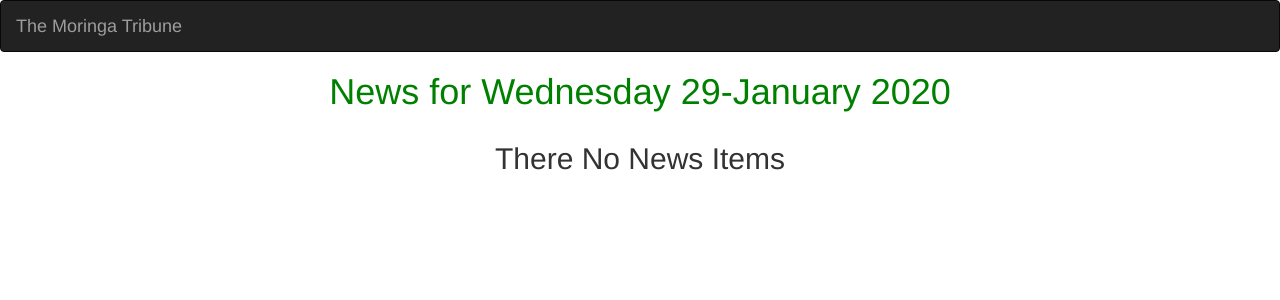
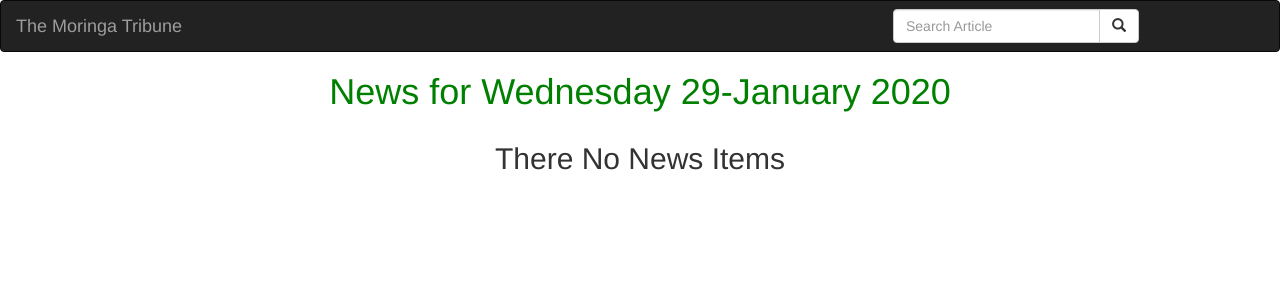
Before and after one commit to trevor-ngugi/moringa-tribune, a Django app: page / in a window 1280 px wide. Shown: the top 300 px of the page. Run offline with Django 3.2, Linux system fonts and the light colour scheme; data that the repository does not hold is empty; some libraries are stand-ins or nearby versions.

Commit message:
add search functionallity

```diff
--- a/news/models.py
+++ b/news/models.py
@@ -42,3 +42,8 @@ class Article(models.Model):
     def days_news(cls,date):
         news = cls.objects.filter(pub_date__date = date)
         return news
+
+    @classmethod
+    def search_by_title(cls,search_term):
+        news = cls.objects.filter(title__icontains=search_term)
+        return news
--- a/news/templates/navbar.html
+++ b/news/templates/navbar.html
@@ -1,17 +1,35 @@
 <!DOCTYPE html>
 <html lang="en">
+
 <head>
 
   <meta charset="utf-8">
   <meta name="viewport" content="width=device-width, initial-scale=1">
 </head>
+
 <body>
   <nav class="navbar navbar-inverse">
     <div class="container-fluid">
       <div class="navbar-header">
         <a class="navbar-brand" href="{% url 'newsToday' %}">The Moringa Tribune</a>
       </div>
+      <!-- Adding a search form  -->
+      <div class="col-sm-4 col-md-4 navbar-right">
+
+        <form class="navbar-form" role="search" action="{% url 'search_results' %}">
+
+          <div class="input-group">
+            <input type="text" class="form-control" placeholder="Search Article" name="article">
+            <div class="input-group-btn">
+              <button class="btn btn-default" type="submit"><i class="glyphicon glyphicon-search"></i></button>
+            </div>
+          </div>
+
+        </form>
+      </div>
+      <!-- search form end -->
     </div>
   </nav>
 </body>
+
 </html>
--- a/news/urls.py
+++ b/news/urls.py
@@ -4,4 +4,5 @@ from . import views
 urlpatterns=[
     url(r'^$',views.news_today,name='newsToday'),
     url(r'^archives/(\d{4}-\d{2}-\d{2})/$',views.past_days_news,name = 'pastNews') ,
+    url(r'^search/', views.search_results, name='search_results'),
 ]
--- a/news/views.py
+++ b/news/views.py
@@ -42,3 +42,16 @@ def news_today(request):
     date = dt.date.today()
     news = Article.todays_news()
     return render(request, 'all-news/today-news.html', {"date": date,"news":news})
+
+def search_results(request):
+
+    if 'article' in request.GET and request.GET["article"]:
+        search_term = request.GET.get("article")
+        searched_articles = Article.search_by_title(search_term)
+        message = f"{search_term}"
+
+        return render(request, 'all-news/search.html',{"message":message,"articles": searched_articles})
+
+    else:
+        message = "You haven't searched for any term"
+        return render(request, 'all-news/search.html',{"message":message})
```
Also changed, not shown: news/templates/all-news/search.html (added, +25 -0 lines). Lines whose indentation alone changed are shown as unchanged.
